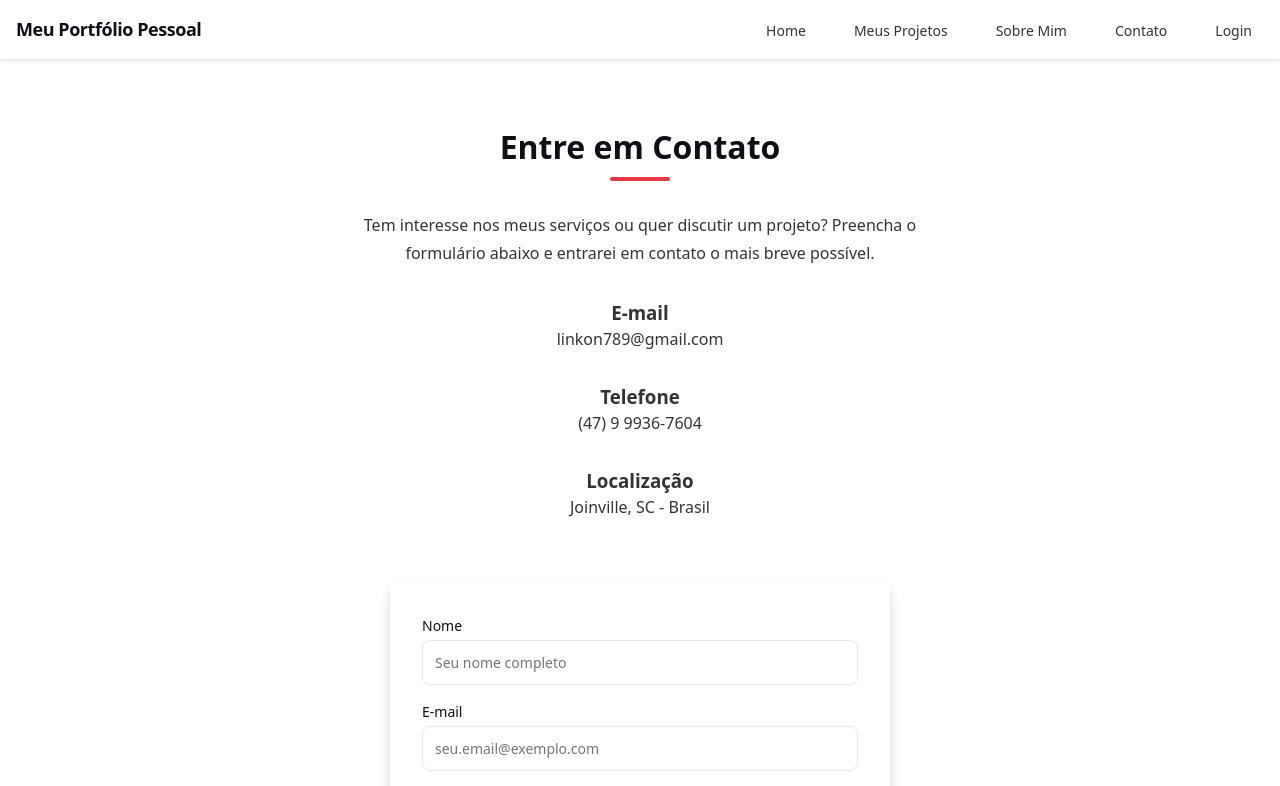
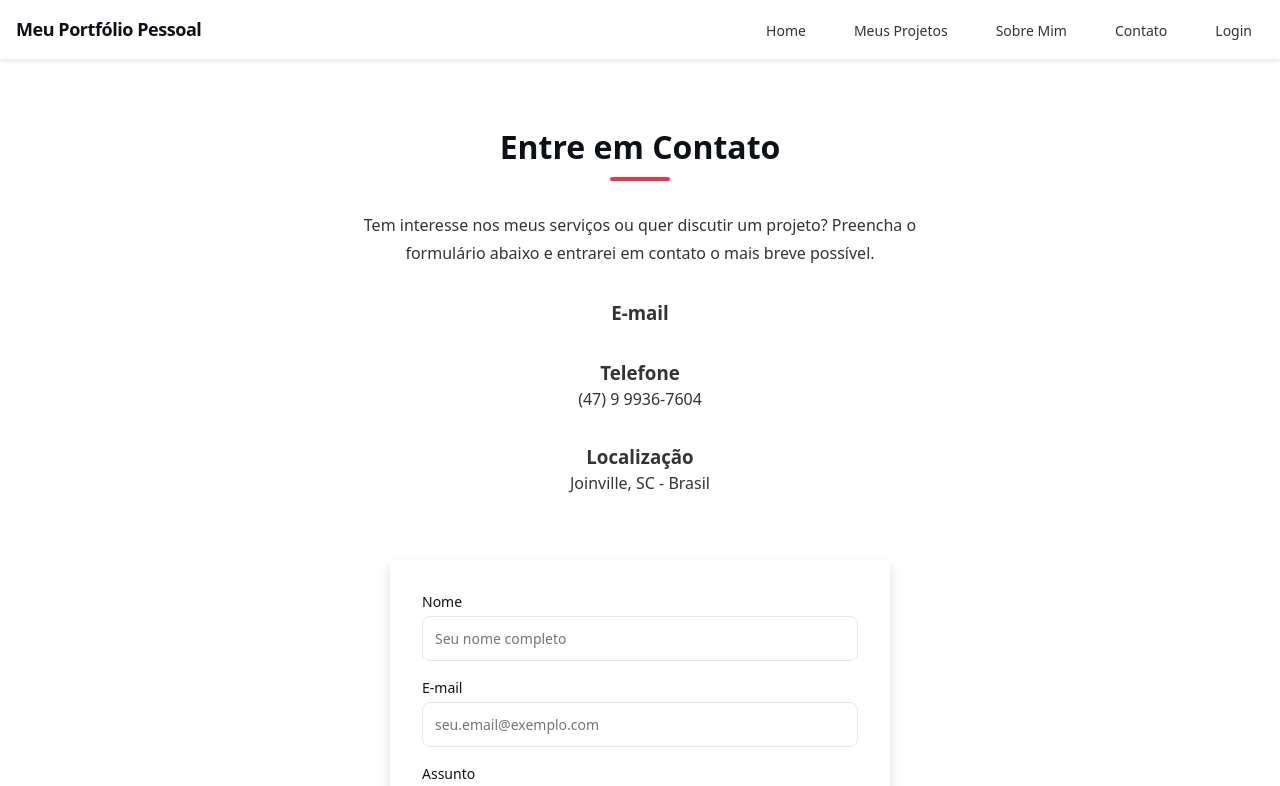
Before and after one commit to lincon-cardoso/meu-portifolio, a Next.js app: page /contato in a window 1280 px wide. Shown: the top 786 px of the page. Built offline with nearby package versions, Linux system fonts and the light colour scheme.

Commit message:
comenta o e-mail de contato na seção de informações de contato

```diff
--- a/src/app/contato/page.tsx
+++ b/src/app/contato/page.tsx
@@ -30,7 +30,7 @@ export default function ContatoPage() {
                 <div className="contato-item">
                   <i className="fas fa-envelope"></i>
                   <h3>E-mail</h3>
-                  <p>linkon789@gmail.com</p>
+                  {/* <p>linkon789@gmail.com</p> */}
                 </div>
                 <div className="contato-item">
                   <i className="fas fa-phone"></i>
```
